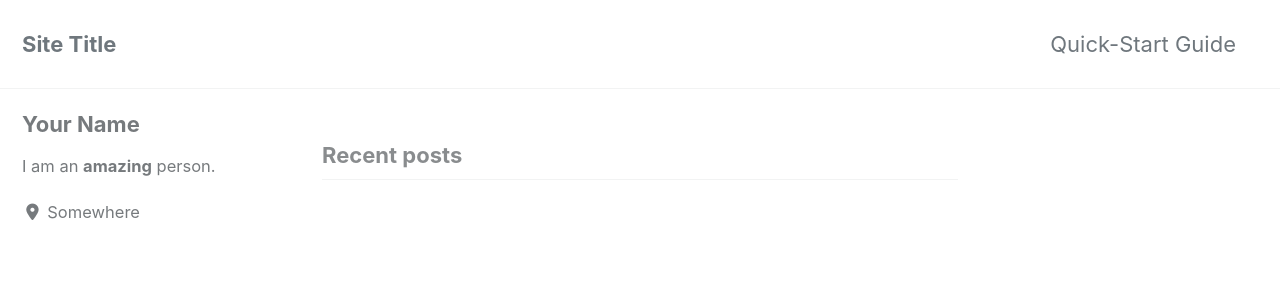
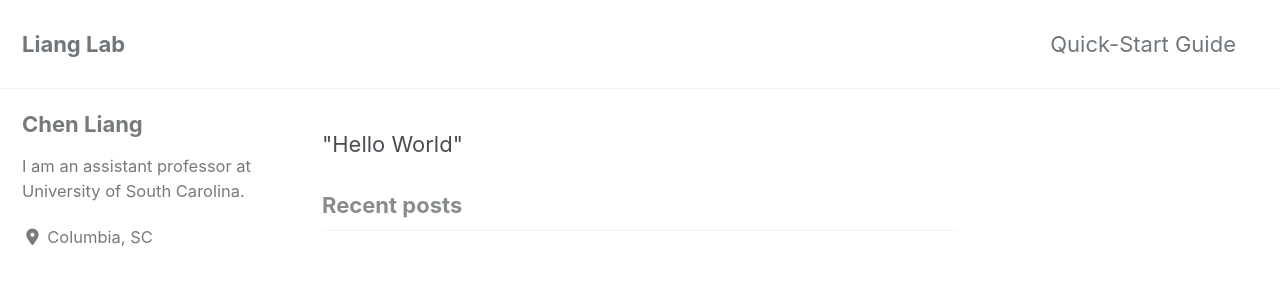
Before and after one commit to nehcgnail/nehcgnail.github.io, a Jekyll site: the page built from index.html, in a window 1280 px wide and 900 px high. Shown: the top 300 px of the window. Built offline with Jekyll 4.4.1, drawn with Linux system fonts in a browser that asks for light colours; cached includes are drawn as plain includes; nearby versions of some CDN libraries; the list of posts is cut into pages by our own code; some of the changed text lies outside the part shown.

Commit message:
test index.html

```diff
--- a/Gemfile
+++ b/Gemfile
@@ -1,2 +1,2 @@
-source "https://rubygems.org"
+source "minimal-mistakes-jekyll"
 gemspec
--- a/_config.yml
+++ b/_config.yml
@@ -16,11 +16,11 @@ minimal_mistakes_skin    : "default" # "air", "aqua", "contrast", "dark", "dirt"
 
 # Site Settings
 locale                   : "en-US"
-title                    : "Site Title"
+title                    : "Liang Lab"
 title_separator          : "-"
 subtitle                 : # site tagline that appears below site title in masthead
-name                     : "Your Name"
-description              : "An amazing website."
+name                     : "Chen Liang"
+description              : "Chen Liang's research portfolio"
 url                      : # the base hostname & protocol for your site e.g. "https://mmistakes.github.io"
 baseurl                  : # the subpath of your site, e.g. "/blog"
 repository               : # GitHub username/repo-name e.g. "mmistakes/minimal-mistakes"
@@ -107,10 +107,10 @@ analytics:
 
 # Site Author
 author:
-  name             : "Your Name"
+  name             : "Chen Liang"
   avatar           : # path of avatar image, e.g. "/assets/images/bio-photo.jpg"
-  bio              : "I am an **amazing** person."
-  location         : "Somewhere"
+  bio              : "I am an assistant professor at University of South Carolina."
+  location         : "Columbia, SC"
   email            :
   links:
     - label: "Email"
--- a/index.html
+++ b/index.html
@@ -2,3 +2,4 @@
 layout: home
 author_profile: true
 ---
+"Hello World"
```
